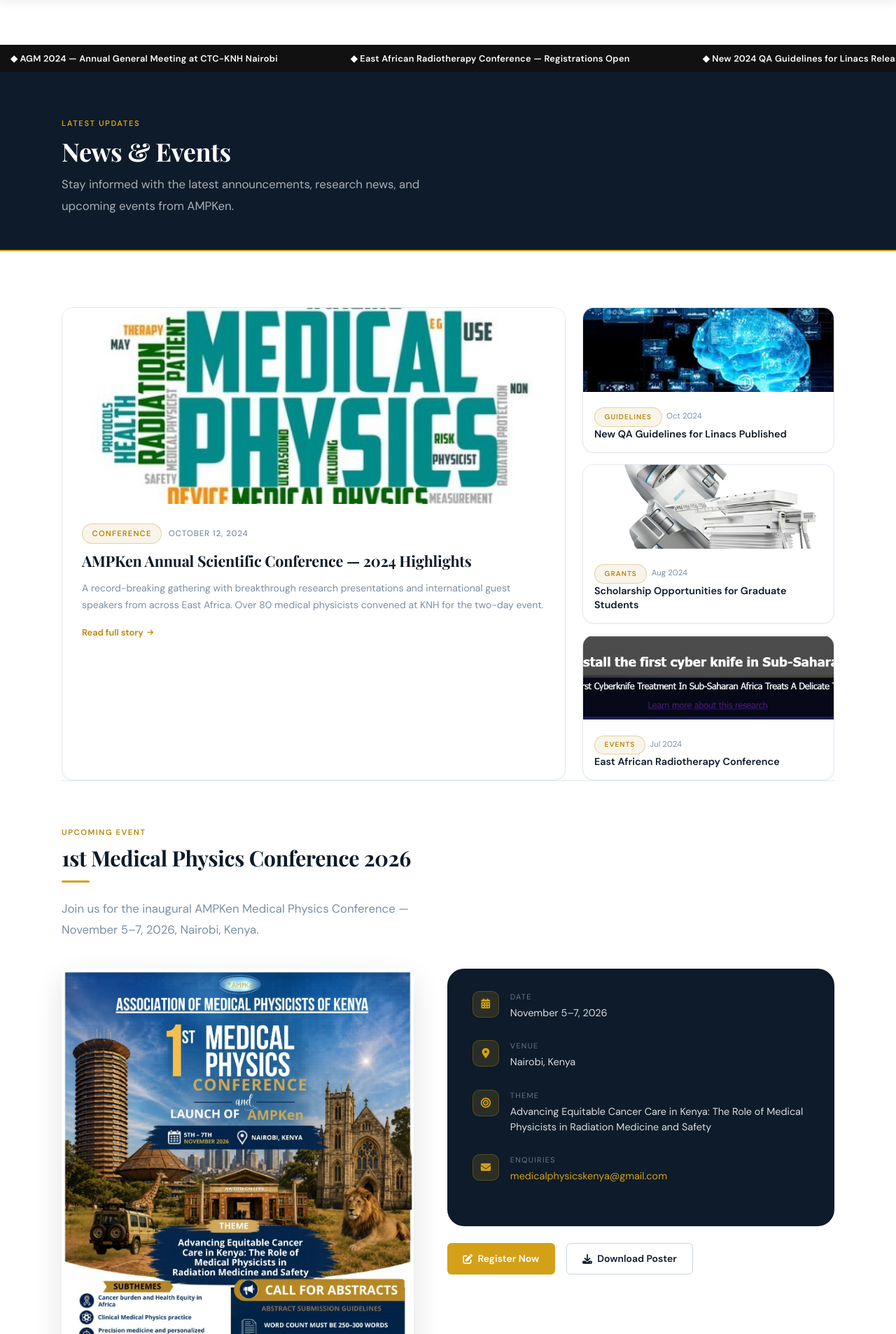
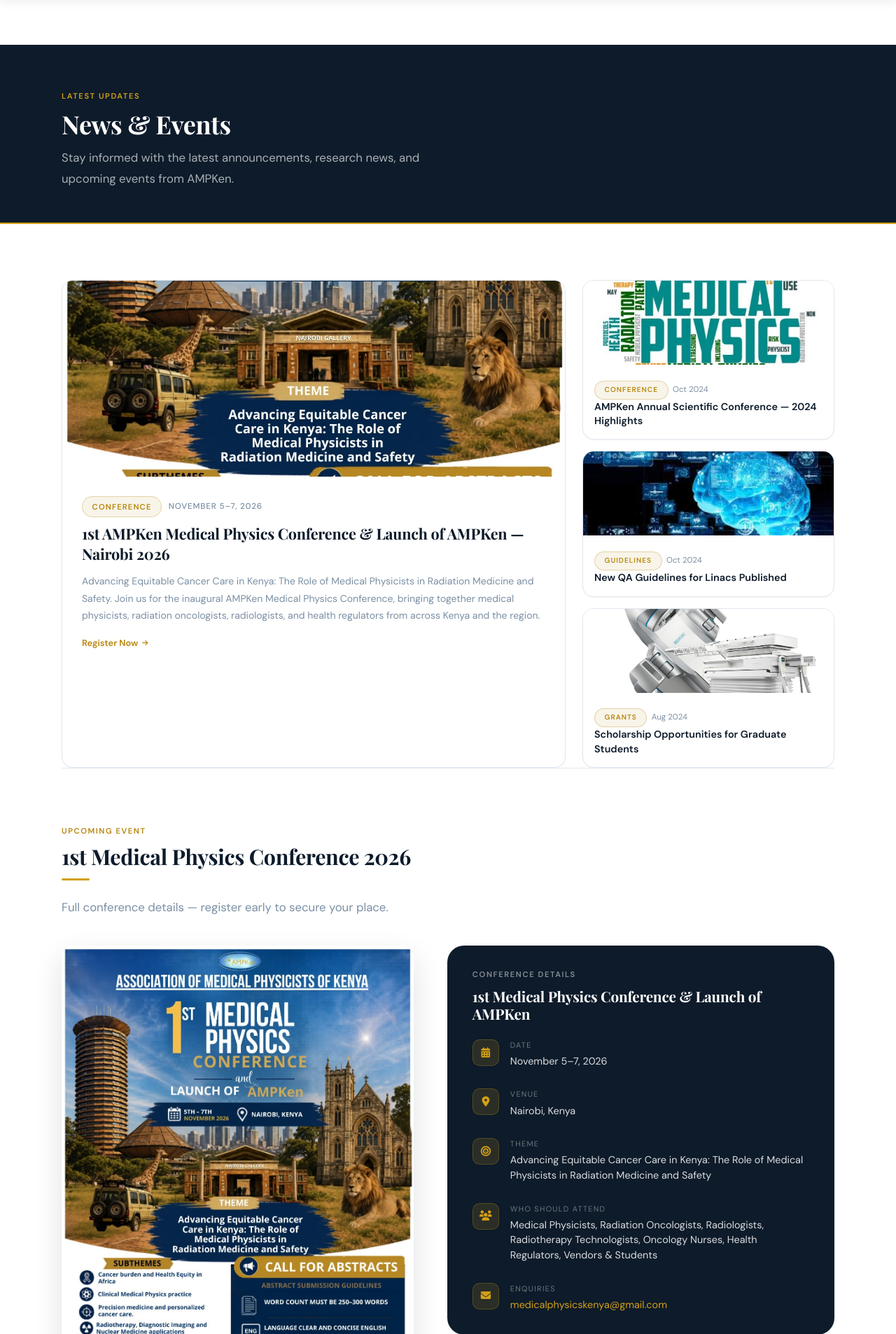
Before and after one commit to EllyKombo/ampke, a Flask app: page /news in a window 1280 px wide. Shown: the part 103-2009 px from the top of the page at 70% size. Run offline with Flask 3, Linux system fonts and the light colour scheme.

Commit message:
Update news.html

```diff
--- a/templates/news.html
+++ b/templates/news.html
@@ -1,23 +1,6 @@
 {% extends 'base.html' %}
 {% block title %}News & Events — AMPKen{% endblock %}
 {% block content %}
-<!-- Ticker -->
-<div class="ticker-bar">
-  <div class="ticker-inner">
-    <div class="ticker-track">
-      <span class="ticker-item">&#9670; AGM 2024 — Annual General Meeting at CTC-KNH Nairobi</span>
-      <span class="ticker-item">&#9670; East African Radiotherapy Conference — Registrations Open</span>
-      <span class="ticker-item">&#9670; New 2024 QA Guidelines for Linacs Released</span>
-      <span class="ticker-item">&#9670; AMPKen Scholarship Applications Now Open</span>
-      <span class="ticker-item">&#9670; 1st AMPKen Medical Physics Conference — Nov 5–7 2026, Nairobi</span>
-      <span class="ticker-item">&#9670; AGM 2024 — Annual General Meeting at CTC-KNH Nairobi</span>
-      <span class="ticker-item">&#9670; East African Radiotherapy Conference — Registrations Open</span>
-      <span class="ticker-item">&#9670; New 2024 QA Guidelines for Linacs Released</span>
-      <span class="ticker-item">&#9670; AMPKen Scholarship Applications Now Open</span>
-      <span class="ticker-item">&#9670; 1st AMPKen Medical Physics Conference — Nov 5–7 2026, Nairobi</span>
-    </div>
-  </div>
-</div>
 
 <div class="page-hero">
   <div class="container">
@@ -30,62 +13,85 @@
 <section class="section">
   <div class="container">
     <div class="news-layout">
-      <!-- Featured -->
-      <a href="#" class="news-main reveal">
-        <img src="{{ url_for('static', filename='img/image4.jpg') }}" alt="Annual Conference" class="news-main-img">
+
+      <!-- Featured: 2026 Conference with poster as image -->
+      <a href="/register" class="news-main reveal">
+        <img src="{{ url_for('static', filename='img/conference.jpeg') }}"
+             alt="1st AMPKen Medical Physics Conference 2026"
+             class="news-main-img">
         <div class="news-main-body">
           <div class="news-date">
-            <span class="tag" style="margin-right:.6rem">Conference</span>October 12, 2024
+            <span class="tag" style="margin-right:.6rem">Conference</span>November 5–7, 2026
           </div>
-          <h2 class="news-headline" style="margin-top:.5rem">AMPKen Annual Scientific Conference — 2024 Highlights</h2>
-          <p class="news-excerpt">A record-breaking gathering with breakthrough research presentations and international guest speakers from across East Africa. Over 80 medical physicists convened at KNH for the two-day event.</p>
-          <span class="read-more">Read full story <i class="fa-solid fa-arrow-right fa-xs"></i></span>
+          <h2 class="news-headline" style="margin-top:.5rem">
+            1st AMPKen Medical Physics Conference &amp; Launch of AMPKen — Nairobi 2026
+          </h2>
+          <p class="news-excerpt">
+            Advancing Equitable Cancer Care in Kenya: The Role of Medical Physicists in Radiation Medicine and Safety.
+            Join us for the inaugural AMPKen Medical Physics Conference, bringing together medical physicists,
+            radiation oncologists, radiologists, and health regulators from across Kenya and the region.
+          </p>
+          <span class="read-more">Register Now <i class="fa-solid fa-arrow-right fa-xs"></i></span>
         </div>
       </a>
-      <!-- Sidebar -->
+
+      <!-- Sidebar: 2024 news moved here -->
       <div class="news-side">
         <a href="#" class="news-card reveal">
-          <img src="{{ url_for('static', filename='img/image5.jpg') }}" alt="QA Guidelines" class="news-card-img">
+          <img src="{{ url_for('static', filename='img/image4.jpg') }}"
+               alt="Annual Conference 2024" class="news-card-img">
+          <div class="news-card-body">
+            <div class="news-card-date"><span class="tag" style="margin-right:.4rem;font-size:.63rem">Conference</span>Oct 2024</div>
+            <div class="news-card-title">AMPKen Annual Scientific Conference — 2024 Highlights</div>
+          </div>
+        </a>
+        <a href="#" class="news-card reveal">
+          <img src="{{ url_for('static', filename='img/image5.jpg') }}"
+               alt="QA Guidelines" class="news-card-img">
           <div class="news-card-body">
             <div class="news-card-date"><span class="tag" style="margin-right:.4rem;font-size:.63rem">Guidelines</span>Oct 2024</div>
             <div class="news-card-title">New QA Guidelines for Linacs Published</div>
           </div>
         </a>
         <a href="#" class="news-card reveal">
-          <img src="{{ url_for('static', filename='img/image6.jpg') }}" alt="Scholarships" class="news-card-img">
+          <img src="{{ url_for('static', filename='img/image6.jpg') }}"
+               alt="Scholarships" class="news-card-img">
           <div class="news-card-body">
             <div class="news-card-date"><span class="tag" style="margin-right:.4rem;font-size:.63rem">Grants</span>Aug 2024</div>
             <div class="news-card-title">Scholarship Opportunities for Graduate Students</div>
           </div>
         </a>
-        <a href="#" class="news-card reveal">
-          <img src="{{ url_for('static', filename='img/Kenya.jpg') }}" alt="Conference registration" class="news-card-img">
-          <div class="news-card-body">
-            <div class="news-card-date"><span class="tag" style="margin-right:.4rem;font-size:.63rem">Events</span>Jul 2024</div>
-            <div class="news-card-title">East African Radiotherapy Conference</div>
-          </div>
-        </a>
       </div>
+
     </div>
 
-    <!-- ── CONFERENCE POSTER SECTION ── -->
+    <!-- ── CONFERENCE DETAILS SECTION ── -->
     <div class="poster-section reveal">
-      <div class="section-head" style="margin-top:3rem;">
+      <div class="section-head" style="margin-top:4rem;">
         <span class="overline">Upcoming Event</span>
         <h2 style="margin-top:.35rem;">1st Medical Physics Conference 2026</h2>
         <div class="gold-rule"></div>
-        <p class="lead">Join us for the inaugural AMPKen Medical Physics Conference — November 5–7, 2026, Nairobi, Kenya.</p>
+        <p class="lead">Full conference details — register early to secure your place.</p>
       </div>
 
       <div class="poster-wrap">
+
+        <!-- Poster image -->
         <div class="poster-img-col">
           <img
             src="{{ url_for('static', filename='img/conference.jpeg') }}"
             alt="1st AMPKen Medical Physics Conference 2026 Poster"
             class="poster-img">
         </div>
+
+        <!-- Details panel -->
         <div class="poster-details-col">
           <div class="poster-meta-card">
+            <div class="overline" style="color:rgba(255,255,255,.5);">Conference Details</div>
+            <h3 style="color:#fff;margin-top:.35rem;margin-bottom:1.5rem;">
+              1st Medical Physics Conference &amp; Launch of AMPKen
+            </h3>
+
             <div class="c-item">
               <div class="c-icon-box"><i class="fa-solid fa-calendar-days"></i></div>
               <div>
@@ -93,6 +99,7 @@
                 <div class="c-val">November 5–7, 2026</div>
               </div>
             </div>
+
             <div class="c-item">
               <div class="c-icon-box"><i class="fa-solid fa-location-dot"></i></div>
               <div>
@@ -100,6 +107,7 @@
                 <div class="c-val">Nairobi, Kenya</div>
               </div>
             </div>
+
             <div class="c-item">
               <div class="c-icon-box"><i class="fa-solid fa-bullseye"></i></div>
               <div>
@@ -107,7 +115,16 @@
                 <div class="c-val">Advancing Equitable Cancer Care in Kenya: The Role of Medical Physicists in Radiation Medicine and Safety</div>
               </div>
             </div>
+
             <div class="c-item">
+              <div class="c-icon-box"><i class="fa-solid fa-users"></i></div>
+              <div>
+                <div class="c-label">Who Should Attend</div>
+                <div class="c-val">Medical Physicists, Radiation Oncologists, Radiologists, Radiotherapy Technologists, Oncology Nurses, Health Regulators, Vendors &amp; Students</div>
+              </div>
+            </div>
+
+            <div class="c-item" style="margin-bottom:0;">
               <div class="c-icon-box"><i class="fa-solid fa-envelope"></i></div>
               <div>
                 <div class="c-label">Enquiries</div>
@@ -118,7 +135,7 @@
             </div>
           </div>
 
-          <div style="display:flex;gap:1rem;flex-wrap:wrap;margin-top:1.5rem;">
+          <div class="poster-actions">
             <a href="/register" class="btn btn-gold">
               <i class="fa-solid fa-pen-to-square"></i> Register Now
             </a>
@@ -128,11 +145,23 @@
               <i class="fa-solid fa-download"></i> Download Poster
             </a>
           </div>
+
+          <div class="poster-sponsor-note">
+            <i class="fa-solid fa-handshake" style="color:var(--gold-bright);font-size:1.1rem;margin-bottom:.5rem;display:block;"></i>
+            <p style="font-size:.85rem;color:var(--text-mute);line-height:1.7;margin:0;">
+              Interested in sponsoring? Packages from <strong>USD 1,000</strong> (Exhibitor) to
+              <strong>USD 8,500</strong> (Platinum).
+              <a href="mailto:medicalphysicskenya@gmail.com" style="color:var(--gold);font-weight:600;">Contact us</a>
+              to discuss opportunities.
+            </p>
+          </div>
+
         </div>
       </div>
     </div>
-    <!-- ── END POSTER SECTION ── -->
+    <!-- ── END CONFERENCE DETAILS ── -->
 
   </div>
 </section>
+
 {% endblock %}
```
